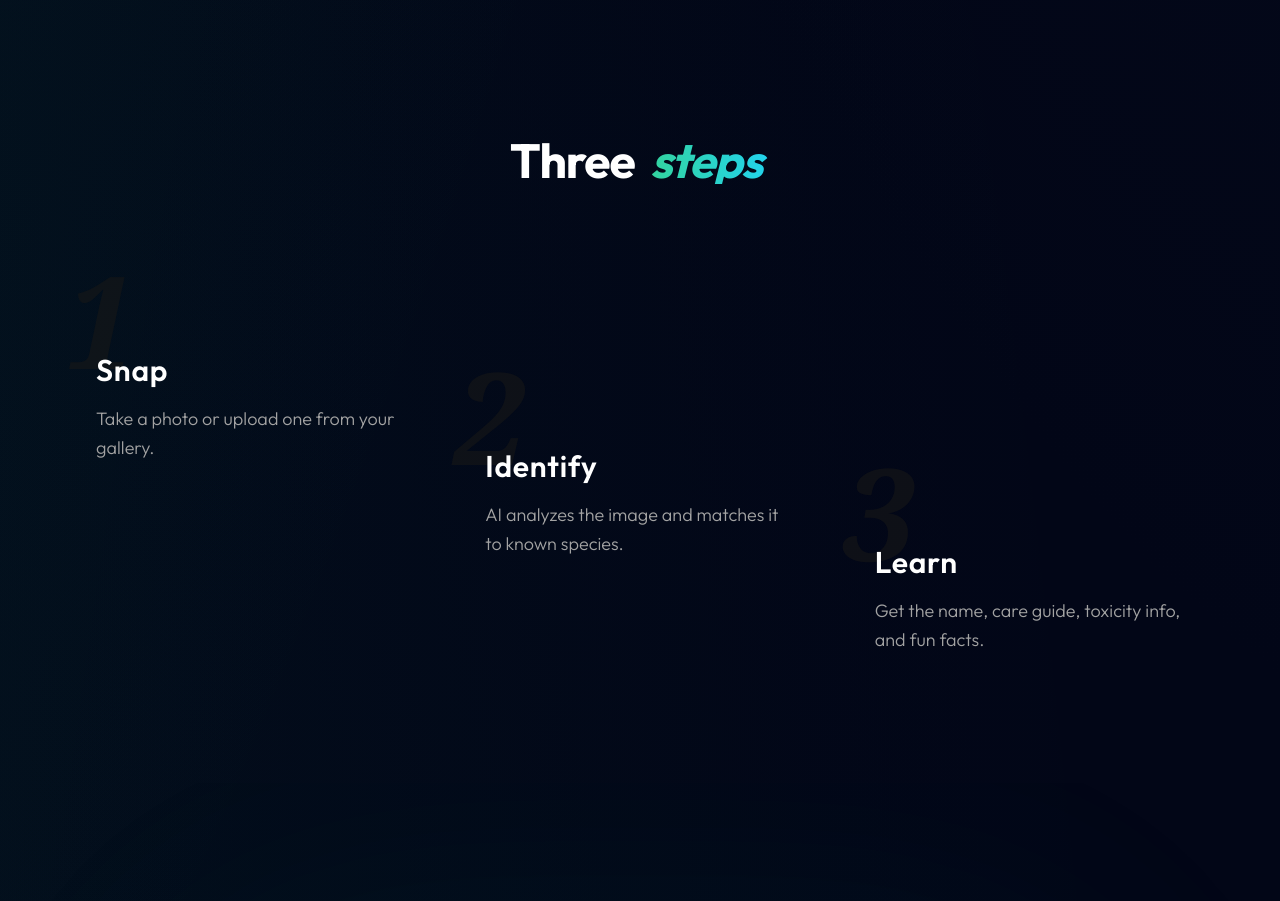
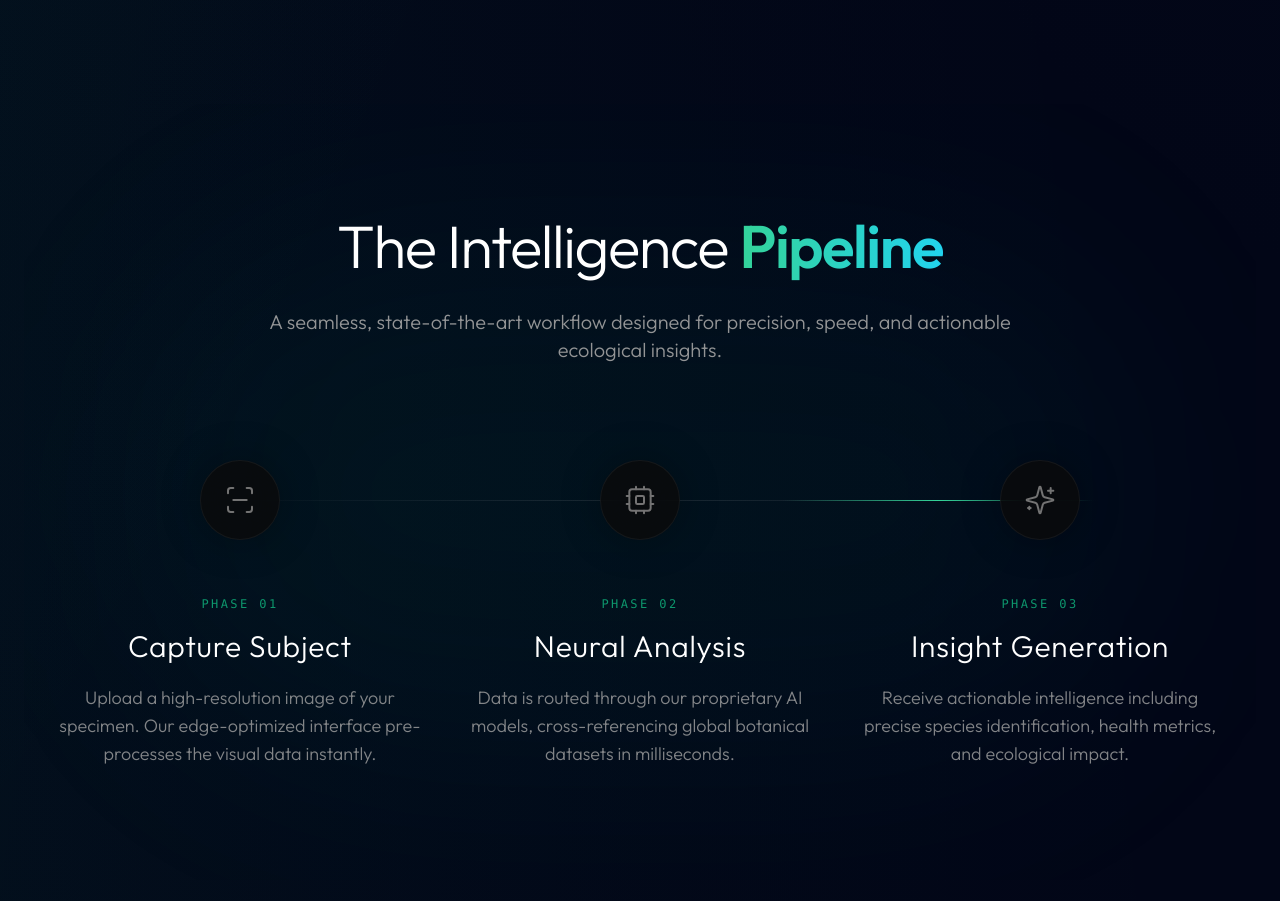
Before and after one commit to Charles-CS/Vera, a Next.js app: page / in a window 1280 px wide. Shown: the part 2400-3301 px from the top of the page. Built offline with nearby package versions, Linux system fonts and the light colour scheme.

Commit message:
Remove Three steps section

```diff
--- a/src/components/InfoSections.tsx
+++ b/src/components/InfoSections.tsx
@@ -72,53 +72,6 @@ export default function InfoSections() {
       </section>
 
 
-      {/* Three steps Section - Staggered Offset Layout */}
-      <section className="w-full max-w-6xl mx-auto px-6 lg:px-8 flex flex-col items-center">
-        <div className="text-center mb-24">
-          <h2 className="text-4xl md:text-5xl font-bold tracking-tight text-white mb-4 pb-2">
-            Three <span className="text-transparent bg-clip-text bg-gradient-to-r from-emerald-400 to-cyan-400 italic px-2 inline-block">steps</span>
-          </h2>
-        </div>
-
-        <div className="flex flex-col md:flex-row items-start justify-between gap-12 lg:gap-20 w-full relative">
-
-          <div className="flex flex-col items-start relative z-10 group w-full md:w-1/3 mt-0 md:mt-0">
-            <div className="text-[8rem] leading-none font-bold text-neutral-900/60 absolute -top-12 -left-8 z-0 pointer-events-none group-hover:text-emerald-950/60 transition-colors duration-700 font-serif italic">
-              1
-            </div>
-            <div className="relative z-10 pt-12">
-              <h3 className="text-3xl font-semibold text-white mb-4 tracking-wide">Snap</h3>
-              <p className="text-neutral-400 font-light leading-relaxed text-lg">
-                Take a photo or upload one from your gallery.
-              </p>
-            </div>
-          </div>
-
-          <div className="flex flex-col items-start relative z-10 group w-full md:w-1/3 mt-12 md:mt-24">
-            <div className="text-[8rem] leading-none font-bold text-neutral-900/60 absolute -top-12 -left-8 z-0 pointer-events-none group-hover:text-cyan-950/60 transition-colors duration-700 font-serif italic">
-              2
-            </div>
-            <div className="relative z-10 pt-12">
-              <h3 className="text-3xl font-semibold text-white mb-4 tracking-wide">Identify</h3>
-              <p className="text-neutral-400 font-light leading-relaxed text-lg">
-                AI analyzes the image and matches it to known species.
-              </p>
-            </div>
-          </div>
-
-          <div className="flex flex-col items-start relative z-10 group w-full md:w-1/3 mt-24 md:mt-48">
-            <div className="text-[8rem] leading-none font-bold text-neutral-900/60 absolute -top-12 -left-8 z-0 pointer-events-none group-hover:text-amber-950/60 transition-colors duration-700 font-serif italic">
-              3
-            </div>
-            <div className="relative z-10 pt-12">
-              <h3 className="text-3xl font-semibold text-white mb-4 tracking-wide">Learn</h3>
-              <p className="text-neutral-400 font-light leading-relaxed text-lg">
-                Get the name, care guide, toxicity info, and fun facts.
-              </p>
-            </div>
-          </div>
-        </div>
-      </section>
 
     </div>
   );
```
